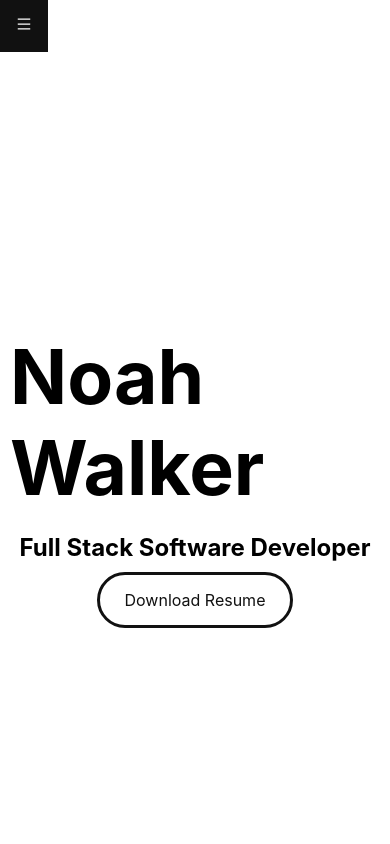
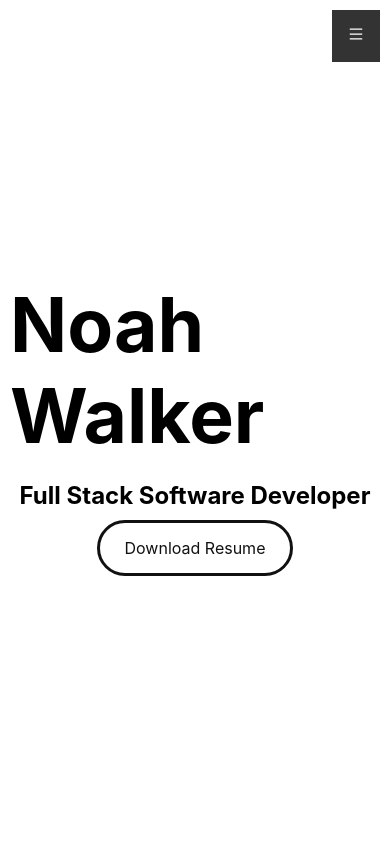
Before and after one commit to arkbuilder117/arkbuilder117.github.io, a React (Create React App) app: page / in a window 390 px wide. Shown: the top 844 px of the page. Built offline with nearby package versions, Linux system fonts and the light colour scheme.

Commit message:
Made dropdown sticky

```diff
--- a/src/App.css
+++ b/src/App.css
@@ -60,16 +60,10 @@
   }
 
   .dropdown {
-    /* height: auto;
-    width: 25%;
-    position: absolute;
-    top: 0;
-    right: 0;
-    transition: 600ms ease all;
-    overflow: scroll;
-    background-color: red; */
-    position: relative;
+    position: fixed;
     display: inline-block;
+    right: 0px;
+    padding: 10px;
   }
 
   .dropbtn {
@@ -83,23 +77,20 @@
   .dropdown-content {
     display: none;
     position: absolute;
+    right: 0;
     background-color: #f1f1f1;
-    min-width: 160px;
+    min-width: 140px;
     box-shadow: 0px 8px 16px 0px rgba(0, 0, 0, 0.2);
     z-index: 1;
   }
 
-  /* .dropdown li {
-    text-decoration: none;
-  } */
+  .menu ul {
+    padding: 0px;
+  }
 
-  /* .dropdown-content ul {
+  .dropdown-content li {
     list-style-type: none;
-  } */
-
-    .dropdown-content li {
-      list-style-type: none;
-    }
+  }
 
   .dropdown-content a {
     color: black;
```
